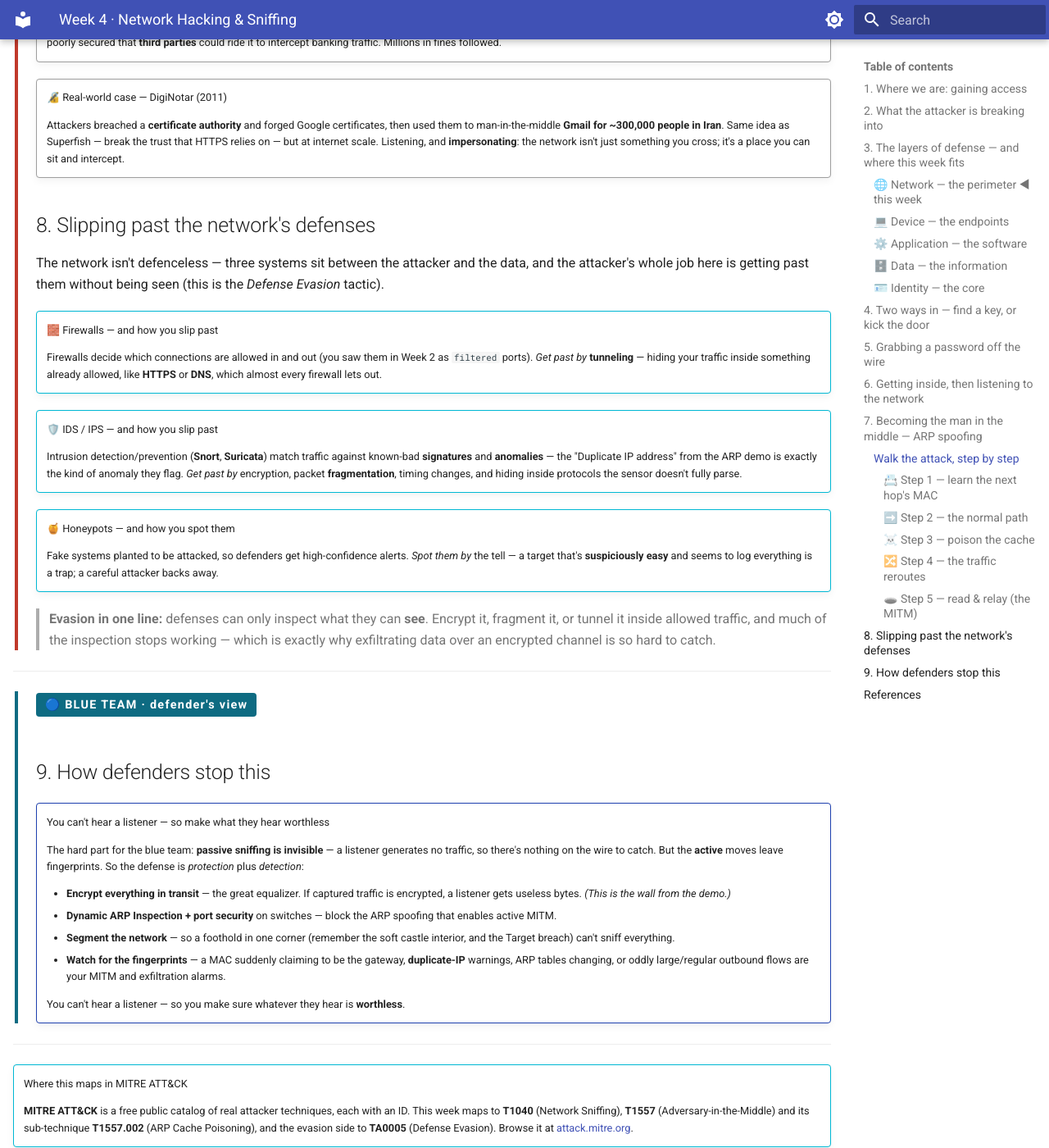
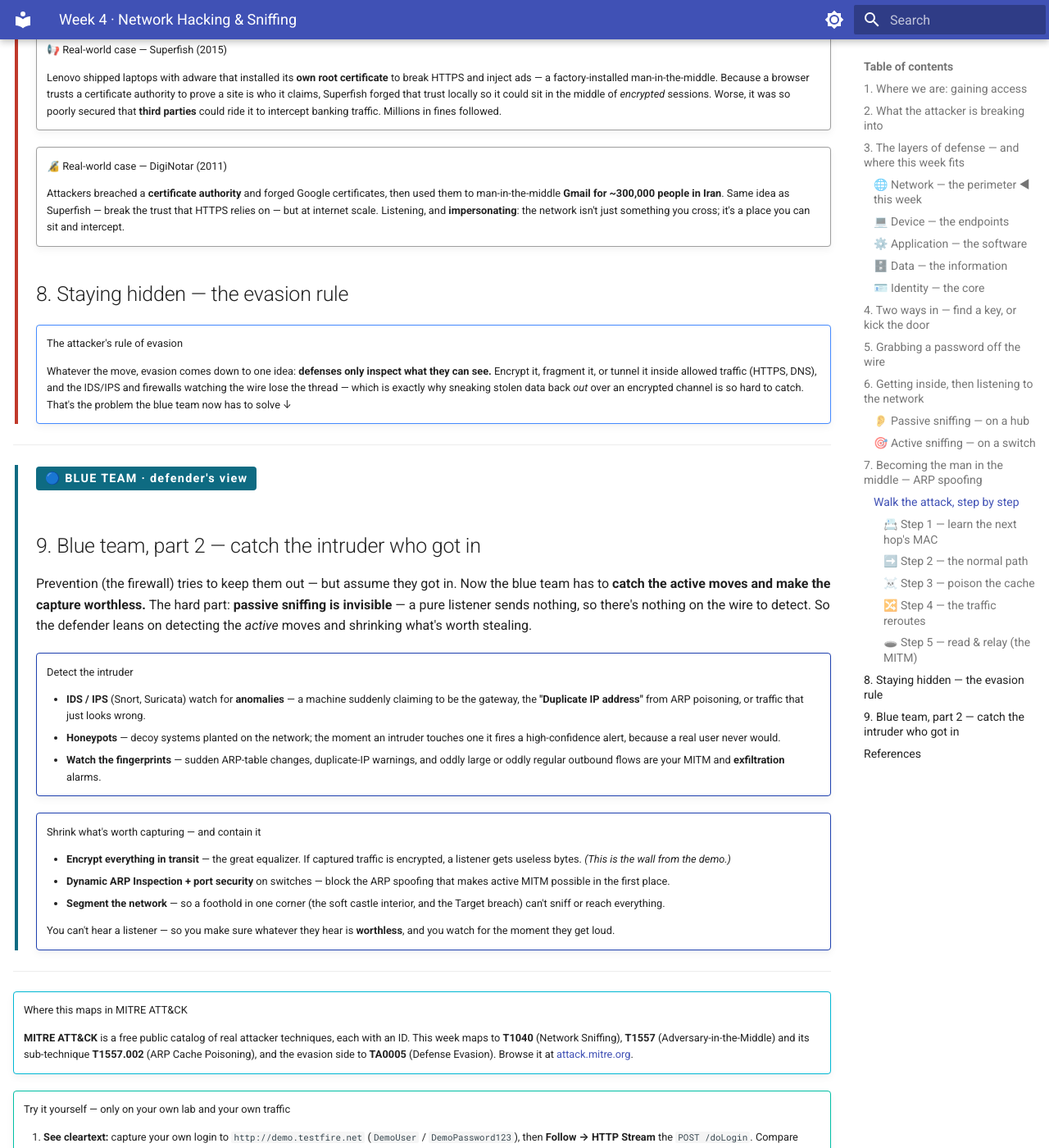
Before and after one commit to chalasanisree-courses/ethical-hacking, an MkDocs documentation site: the page built from source/docs/weeks/network-hacking-sniffing.md, in a window 1280 px wide and 1400 px high, scrolled down 5102 px. Shown: the whole window at 82% size. Built offline with MkDocs 1.6.1 and Material for MkDocs 9.7.7, drawn with Linux system fonts in a browser that asks for light colours; some of the changed text lies outside the part shown.

Commit message:
week 4 - update 3

```diff
--- a/source/docs/weeks/network-hacking-sniffing.md
+++ b/source/docs/weeks/network-hacking-sniffing.md
@@ -209,17 +209,57 @@
 
 ## 6. Getting inside, then listening to the network
 
-How does an attacker get *inside*? The perimeter only has to fail **once**: a phishing click that turns a laptop into a foothold, a rogue device on a jack, stolen VPN credentials, guest Wi-Fi, or an exposed service. Once in, most enterprises are **castle-and-moat** — a hard shell but a soft inside — so the attacker roams with **free movement** across the internal network (exactly the castle's weakness from the picture above).
+How does an attacker get *inside*? The perimeter only has to fail **once**: a phishing click that turns a laptop into a foothold, a rogue device on a jack, stolen VPN credentials, guest Wi-Fi, or an exposed service.
 
-So the attacker **listens** — that's sniffing. A **sniffer** (Wireshark, tcpdump) captures packets crossing the network. Whether that's easy depends on the **network gear**:
+<div class="admonition defender" markdown="1">
 
-| | 🕳️ Passive sniffing | 🎯 Active sniffing |
-|---|---|---|
-| **Gear** | Old **hubs** — broadcast every packet to every port | Modern **switches** — send each frame only to its port |
-| **What you do** | Just plug in and listen | Manipulate the network so traffic comes to you |
-| **Noise** | **Silent** — no traffic, invisible on the wire | Injects packets — leaves fingerprints |
+🔵 Blue team, part 1 — prevention: the firewall blocks entry
 
-On a hub, sniffing is free. On a switch — what you'll actually find — you can't just listen; you have to **actively insert yourself** into the path. The classic way to do that is ARP spoofing.
+The **firewall** is the gate at the perimeter: it blocks connections that aren't allowed in (you met it in Week 2 as `filtered` ports). Attackers get past it by **tunneling** — hiding their traffic inside something it already allows, like **HTTPS** or **DNS** — or by the human routes above (a phishing click, a rogue device) that simply walk in the front door. *(The blue team's second job — catching the attacker once they're inside — comes at the end of the page.)*
+
+</div>
+
+Once inside, most enterprises are **castle-and-moat** — a hard shell but a soft inside — so the attacker roams with **free movement** across the internal network (exactly the castle's weakness from the picture above).
+
+So the attacker **listens** — that's sniffing. A **sniffer** (Wireshark, tcpdump) captures packets crossing the network. How easy that is comes down to the **network gear** — click each to see it:
+
+<div class="ai-strip" markdown="1">
+
+<div id="ai-card-1" class="ai-card ai-target" onclick="aiShow(1)" role="button" tabindex="0" aria-label="Passive sniffing" markdown="1">
+
+<span class="ai-emoji">👂</span><span class="ai-title">PASSIVE — just listen</span><span class="ai-sub">on a hub · silent · invisible on the wire</span>
+
+</div>
+
+<div id="ai-card-2" class="ai-card ai-weapon" onclick="aiShow(2)" role="button" tabindex="0" aria-label="Active sniffing" markdown="1">
+
+<span class="ai-emoji">🎯</span><span class="ai-title">ACTIVE — force it to you</span><span class="ai-sub">on a switch · you inject packets</span>
+
+</div>
+
+</div>
+
+↑ **Click each** — the network gear decides the game
+
+<div id="ai-panel-1" class="ai-panel" markdown="1">
+
+#### 👂 Passive sniffing — on a hub
+
+An old **hub** is a loudspeaker: every packet it receives is copied out to **every** port. So the attacker just plugs in, puts their card in *promiscuous mode*, and quietly hears everyone's traffic. Nothing is injected, nothing is sent — it's completely **silent**, with no way to detect it on the wire. If a network still runs on hubs, sniffing is basically free.
+
+<figure><img src="../img/sniff-hub.svg" width="520" alt="A hub copies every packet to every port, so the attacker receives a copy of everyone's traffic just by listening." /></figure>
+
+</div>
+
+<div id="ai-panel-2" class="ai-panel" markdown="1">
+
+#### 🎯 Active sniffing — on a switch
+
+A modern **switch** is smarter: it learns which device is on which port and sends each frame **only** to its destination. So the attacker plugs in and hears almost nothing — just their own traffic and broadcasts. To grab anyone else's traffic they can't stay passive; they have to **actively insert themselves** into the path — and that starts injecting packets, which leaves fingerprints. The classic way to do it is **ARP spoofing** — the next section.
+
+<figure><img src="../img/sniff-switch.svg" width="520" alt="A switch sends each frame only to its destination port, so the attacker gets nothing and must ARP-spoof to force traffic through them." /></figure>
+
+</div>
 
 ## 7. Becoming the man in the middle — ARP spoofing
 
@@ -336,35 +376,15 @@
 
 </div>
 
-## 8. Slipping past the network's defenses
+## 8. Staying hidden — the evasion rule
 
-The network isn't defenceless — three systems sit between the attacker and the data, and the attacker's whole job here is getting past them without being seen (this is the *Defense Evasion* tactic).
+<div class="admonition note" markdown="1">
 
-<div class="admonition info" markdown="1">
+The attacker's rule of evasion
 
-🧱 Firewalls — and how you slip past
-
-Firewalls decide which connections are allowed in and out (you saw them in Week 2 as `filtered` ports). *Get past by* **tunneling** — hiding your traffic inside something already allowed, like **HTTPS** or **DNS**, which almost every firewall lets out.
+Whatever the move, evasion comes down to one idea: **defenses only inspect what they can see.** Encrypt it, fragment it, or tunnel it inside allowed traffic (HTTPS, DNS), and the IDS/IPS and firewalls watching the wire lose the thread — which is exactly why sneaking stolen data back *out* over an encrypted channel is so hard to catch. That's the problem the blue team now has to solve ↓
 
 </div>
-
-<div class="admonition info" markdown="1">
-
-🛡️ IDS / IPS — and how you slip past
-
-Intrusion detection/prevention (**Snort**, **Suricata**) match traffic against known-bad **signatures** and **anomalies** — the "Duplicate IP address" from the ARP demo is exactly the kind of anomaly they flag. *Get past by* encryption, packet **fragmentation**, timing changes, and hiding inside protocols the sensor doesn't fully parse.
-
-</div>
-
-<div class="admonition info" markdown="1">
-
-🍯 Honeypots — and how you spot them
-
-Fake systems planted to be attacked, so defenders get high-confidence alerts. *Spot them by* the tell — a target that's **suspiciously easy** and seems to log everything is a trap; a careful attacker backs away.
-
-</div>
-
-> **Evasion in one line:** defenses can only inspect what they can **see**. Encrypt it, fragment it, or tunnel it inside allowed traffic, and much of the inspection stops working — which is exactly why exfiltrating data over an encrypted channel is so hard to catch.
 
 </div>
 
@@ -374,20 +394,29 @@
 
 <span class="rail-label blue">🔵 BLUE TEAM · defender's view</span>
 
-## 9. How defenders stop this
+## 9. Blue team, part 2 — catch the intruder who got in
+
+Prevention (the firewall) tries to keep them out — but assume they got in. Now the blue team has to **catch the active moves and make the capture worthless.** The hard part: **passive sniffing is invisible** — a pure listener sends nothing, so there's nothing on the wire to detect. So the defender leans on detecting the *active* moves and shrinking what's worth stealing.
 
 <div class="admonition defender" markdown="1">
 
-You can't hear a listener — so make what they hear worthless
+Detect the intruder
 
-The hard part for the blue team: **passive sniffing is invisible** — a listener generates no traffic, so there's nothing on the wire to catch. But the **active** moves leave fingerprints. So the defense is *protection* plus *detection*:
+- **IDS / IPS** (Snort, Suricata) watch for **anomalies** — a machine suddenly claiming to be the gateway, the **"Duplicate IP address"** from ARP poisoning, or traffic that just looks wrong.
+- **Honeypots** — decoy systems planted on the network; the moment an intruder touches one it fires a high-confidence alert, because a real user never would.
+- **Watch the fingerprints** — sudden ARP-table changes, duplicate-IP warnings, and oddly large or oddly regular outbound flows are your MITM and **exfiltration** alarms.
+
+</div>
+
+<div class="admonition defender" markdown="1">
+
+Shrink what's worth capturing — and contain it
 
 - **Encrypt everything in transit** — the great equalizer. If captured traffic is encrypted, a listener gets useless bytes. *(This is the wall from the demo.)*
-- **Dynamic ARP Inspection + port security** on switches — block the ARP spoofing that enables active MITM.
-- **Segment the network** — so a foothold in one corner (remember the soft castle interior, and the Target breach) can't sniff everything.
-- **Watch for the fingerprints** — a MAC suddenly claiming to be the gateway, **duplicate-IP** warnings, ARP tables changing, or oddly large/regular outbound flows are your MITM and exfiltration alarms.
+- **Dynamic ARP Inspection + port security** on switches — block the ARP spoofing that makes active MITM possible in the first place.
+- **Segment the network** — so a foothold in one corner (the soft castle interior, and the Target breach) can't sniff or reach everything.
 
-You can't hear a listener — so you make sure whatever they hear is **worthless**.
+You can't hear a listener — so you make sure whatever they hear is **worthless**, and you watch for the moment they get loud.
 
 </div>
 
```
Also changed, not shown: img/sniff-hub.svg (added), img/sniff-switch.svg (added), source/docs/img/sniff-hub.svg (added), source/docs/img/sniff-switch.svg (added), 2 other files.
